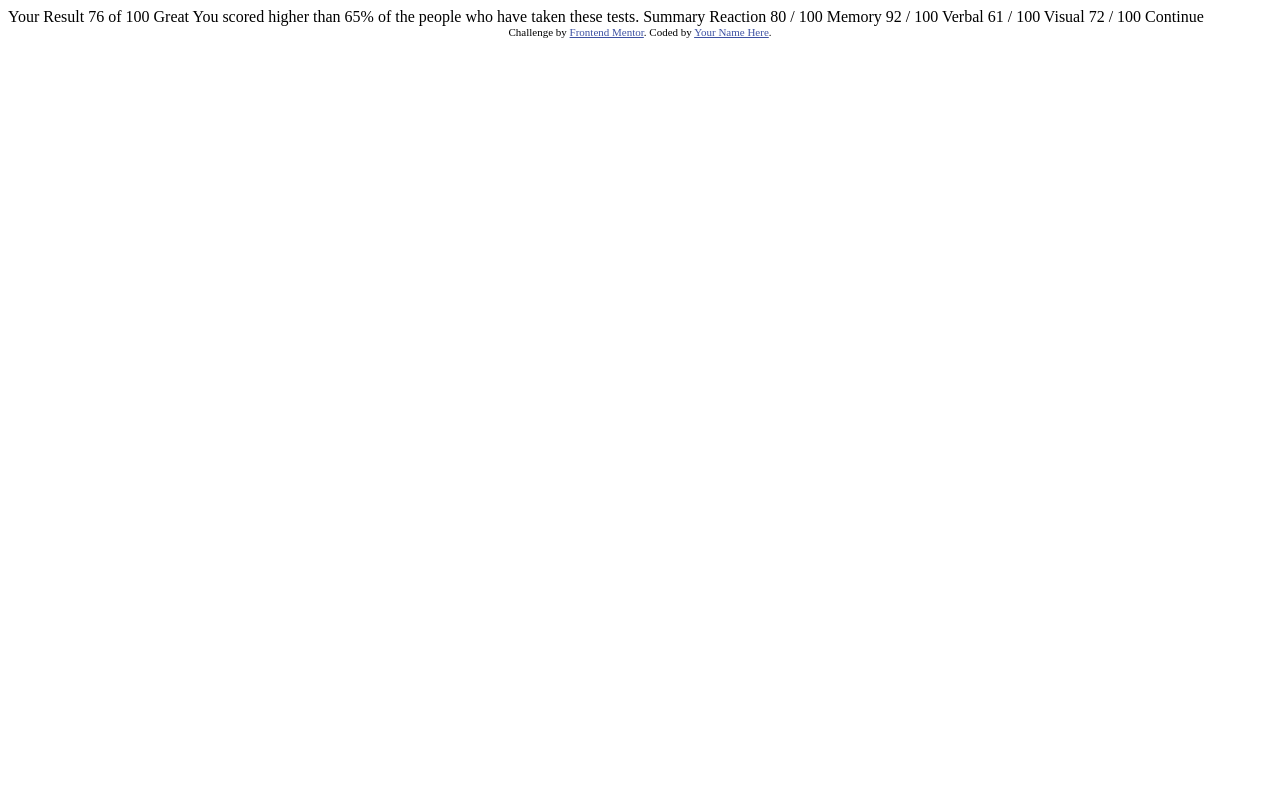
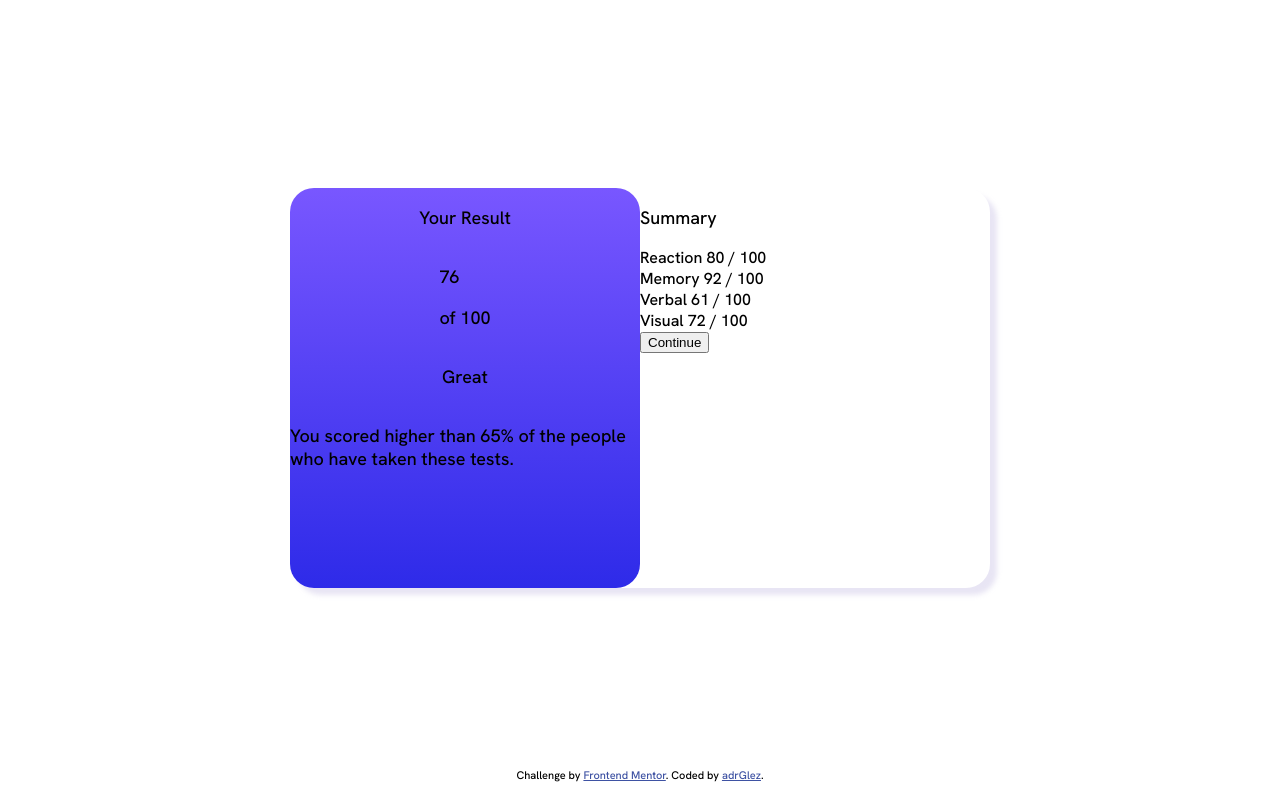
Before and after one commit to adrGlez/Frontend-Mentor-Challenges, a plain HTML site: page results-summary-component-main/index.html in a window 1280 px wide. Drawn offline with Linux system fonts and the light colour scheme.

Commit message:
HTML structure, starting CSS

```diff
--- a/results-summary-component-main/index.html
+++ b/results-summary-component-main/index.html
@@ -1,8 +1,10 @@
 <!DOCTYPE html>
 <html lang="en">
+
 <head>
   <meta charset="UTF-8">
-  <meta name="viewport" content="width=device-width, initial-scale=1.0"> <!-- displays site properly based on user's device -->
+  <meta name="viewport" content="width=device-width, initial-scale=1.0">
+  <!-- displays site properly based on user's device -->
 
   <link rel="icon" type="image/png" sizes="32x32" href="./assets/images/favicon-32x32.png">
 
@@ -10,38 +12,56 @@
 
   <!-- Feel free to remove these styles or customise in your own stylesheet 👍 -->
   <style>
-    .attribution { font-size: 11px; text-align: center; }
-    .attribution a { color: hsl(228, 45%, 44%); }
+    .attribution {
+      font-size: 11px;
+      text-align: center;
+    }
+
+    .attribution a {
+      color: hsl(228, 45%, 44%);
+    }
   </style>
+  <link rel="stylesheet" href="style.css">
 </head>
+
 <body>
-
-  Your Result
-  76
-  of 100
-
-  Great
-  You scored higher than 65% of the people who have taken these tests.
-
-  Summary
-
+  <div class="container">
+    <div class="total-card">
+      <div class="left-card">
+        <p class="title-left-card">Your Result</p>
+        <div class="result">
+          <p class="result-number">76</p>
+          <p class="out-of">of 100</p>
+        </div>
+        <p class="result-title">Great</p>
+        <p class="info">You scored higher than 65% of the people who have taken these tests.</p>
+      </div>
+      <div class="right-card">
+        <p>Summary</p>
+        <div class="reaction">
           Reaction
           80 / 100
-
+        </div>
+        <div class="memory">
           Memory
           92 / 100
-
+        </div>
+        <div class="verbal">
           Verbal
           61 / 100
-
+        </div>
+        <div class="visual">
           Visual
           72 / 100
-
-  Continue
-
+        </div>
+        <button type="button">Continue</button>
+      </div>
+    </div>
+  </div>
   <div class="attribution">
     Challenge by <a href="https://www.frontendmentor.io?ref=challenge" target="_blank">Frontend Mentor</a>.
-    Coded by <a href="#">Your Name Here</a>.
+    Coded by <a href="https://github.com/adrGlez" target="_blank">adrGlez</a>.
   </div>
 </body>
+
 </html>
--- /dev/null
+++ b/results-summary-component-main/style.css
@@ -0,0 +1,55 @@
+@import url('https://fonts.googleapis.com/css2?family=Hanken+Grotesk:wght@500;700;800&display=swap');
+
+:root {
+    /* Primary */
+    --red: hsl(0, 100%, 67%);
+    --orange: hsl(39, 100%, 56%);
+    --green: hsl(166, 100%, 37%);
+    --blue: hsl(234, 85%, 45%);
+    /* Gradients */
+    --first-blue-bg: hsl(252, 100%, 67%);
+    --second-blue-bg: hsl(241, 81%, 54%);
+    --first-blue-circle: hsla(256, 72%, 46%, 1);
+    --second-blue-circle: hsla(241, 72%, 46%, 0);
+    /* Neutral */
+    --neutral-white: hsl(0, 0%, 100%);
+    --neutral-blue: hsl(221, 100%, 96%);
+    --neutral-lavender: hsl(241, 100%, 89%);
+    --neutral-gray-blue: hsl(224, 30%, 27%);
+}
+
+body {
+    font-family: 'Hanken Grotesk', sans-serif;
+}
+
+p {
+    font-size: 18px;
+}
+
+.container {
+    display: flex;
+    height: 95vh;
+    justify-content: center;
+    align-items: center;
+}
+
+.total-card {
+    display: flex;
+    height: 400px;
+    width: 700px;
+    box-shadow: 7px 7px 5px 0px rgba(198, 189, 227, 0.4);
+    border-radius: 24px;
+}
+
+.left-card {
+    display: flex;
+    flex-direction: column;
+    align-items: center;
+    width: 50%;
+    background: linear-gradient(hsl(252, 100%, 67%) 0%, hsl(241, 81%, 54%) 100%);
+    border-radius: 24px;
+}
+
+.title-left-card {
+
+}
```
Lines whose indentation alone changed are shown as unchanged.
